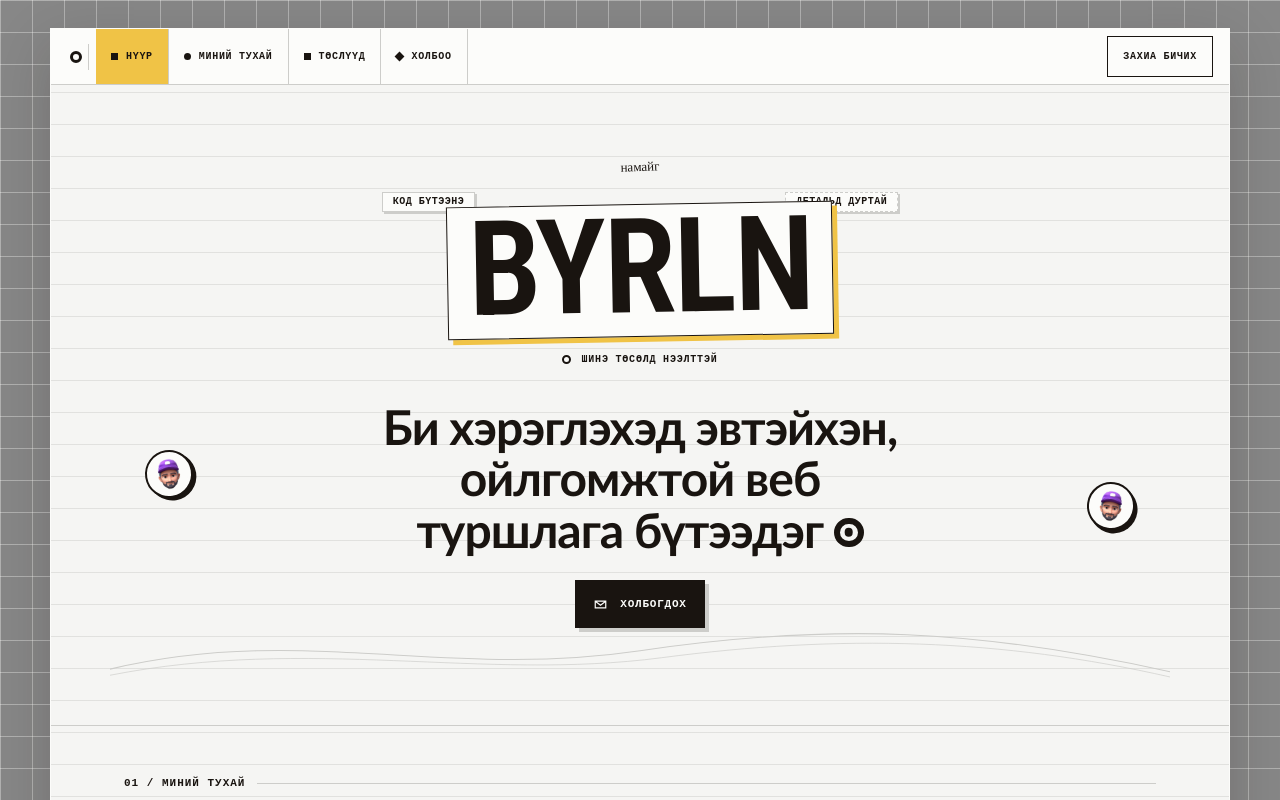
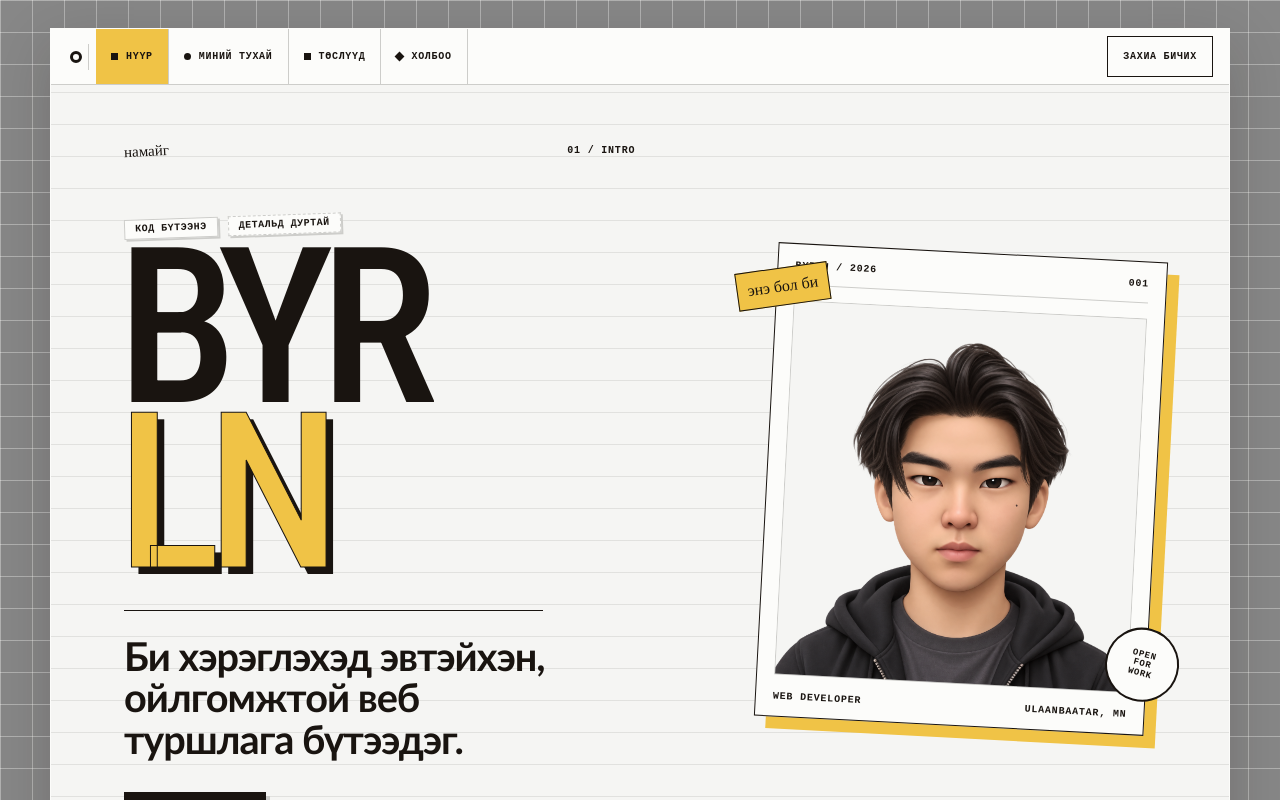
Before and after one commit to Byrln/Portfolio, a Next.js app: page / in a window 1280 px wide. Shown: the top 800 px of the page. Built offline with nearby package versions, Linux system fonts and the light colour scheme.

Commit message:
Redesign hero with personal avatar

```diff
--- a/src/app/globals.css
+++ b/src/app/globals.css
@@ -195,23 +195,50 @@ svg {
 }
 
 .hero {
-  min-height: 640px;
-  padding: 72px 0 94px;
+  min-height: 700px;
+  padding: 54px 0 26px;
   position: relative;
-  text-align: center;
+  overflow: hidden;
+}
+
+.hero-layout {
+  min-height: 570px;
+  display: grid;
+  grid-template-columns: minmax(0, 1.1fr) minmax(300px, .9fr);
+  gap: clamp(32px, 8vw, 130px);
+  align-items: center;
+}
+
+.hero-meta,
+.hero-footer,
+.portrait-topline,
+.hero-portrait figcaption {
+  display: flex;
+  justify-content: space-between;
+  align-items: center;
+  gap: 18px;
 }
 
 .hero-kicker {
-  margin: 0 0 14px;
-  font-size: 13px;
-  transform: rotate(-2deg);
+  margin: 0;
+  font-size: 15px;
+  transform: rotate(-3deg);
+}
+
+.hero-index,
+.hero-footer,
+.portrait-topline,
+.hero-portrait figcaption {
+  font: 600 10px/1 var(--font-mono);
+  letter-spacing: .08em;
+  text-transform: uppercase;
 }
 
 .hero-labels {
   display: flex;
-  justify-content: center;
-  gap: 310px;
-  margin-bottom: -8px;
+  gap: 10px;
+  margin: 48px 0 14px;
+  transform: rotate(-2deg);
 }
 
 .label-tape {
@@ -229,73 +256,144 @@ svg {
   border-style: dashed;
 }
 
-.nameplate {
-  width: fit-content;
-  margin: auto;
-  padding: 1px 20px 7px;
-  border: 1px solid var(--fg);
-  background: var(--surface);
-  transform: rotate(-1deg);
-  box-shadow: 5px 5px 0 var(--accent);
+.hero-copy h1 {
+  display: flex;
+  flex-direction: column;
+  width: min-content;
+  margin: 0;
+  font-family: var(--font-display);
+  font-size: clamp(110px, 17vw, 220px);
+  line-height: .76;
+  letter-spacing: -.065em;
+  text-transform: uppercase;
+  font-weight: 500;
+  transform: translateX(-7px);
 }
 
-.nameplate h1 {
-  margin: 0;
-  font-family: var(--font-display);
-  font-size: clamp(76px, 11vw, 132px);
-  line-height: 0.93;
-  letter-spacing: -0.02em;
-  text-transform: uppercase;
-  font-weight: 600;
+.hero-copy h1 span:last-child {
+  color: var(--accent);
+  -webkit-text-stroke: 1px var(--fg);
+  text-shadow: 7px 7px 0 var(--fg);
 }
 
-.status {
+.hero-rule {
+  width: min(490px, 82%);
+  height: 1px;
+  margin: 34px 0 24px;
+  background: var(--fg);
+}
+
+.hero-statement {
+  max-width: 530px;
+  margin: 0;
+  font-size: clamp(25px, 3.1vw, 42px);
+  line-height: 1.05;
+  letter-spacing: -.025em;
+  font-weight: 600;
+  text-wrap: balance;
+}
+
+.hero-actions {
+  display: flex;
+  align-items: center;
+  gap: 22px;
+  margin-top: 32px;
+}
+
+.hero-actions .primary-cta {
+  min-width: 142px;
+  justify-content: space-between;
+}
+
+.hero-scroll {
+  font: 600 10px/1 var(--font-mono);
+  letter-spacing: .06em;
+  text-transform: uppercase;
+}
+
+.hero-portrait-wrap {
+  position: relative;
+  width: min(100%, 390px);
+  justify-self: end;
+  transform: rotate(3deg);
+}
+
+.hero-portrait {
+  margin: 0;
+  padding: 17px 17px 14px;
+  background: var(--surface);
+  border: 1px solid var(--fg);
+  box-shadow: 12px 12px 0 var(--accent);
+}
+
+.portrait-topline {
+  padding-bottom: 13px;
+  border-bottom: 1px solid var(--border);
+}
+
+.hero-portrait img {
+  display: block;
+  width: 100%;
+  aspect-ratio: 1 / 1.06;
+  margin: 15px 0;
+  object-fit: contain;
+  object-position: center bottom;
+  background: var(--bg);
+  border: 1px solid var(--border);
+}
+
+.hero-portrait figcaption {
+  padding-top: 2px;
+}
+
+.portrait-note {
+  position: absolute;
+  top: 25px;
+  left: -40px;
+  z-index: 2;
+  padding: 5px 10px;
+  background: var(--accent);
+  border: 1px solid var(--fg);
+  transform: rotate(-11deg);
+}
+
+.portrait-stamp {
+  position: absolute;
+  right: -32px;
+  bottom: 34px;
+  display: grid;
+  width: 74px;
+  height: 74px;
+  place-items: center;
+  border: 2px solid var(--fg);
+  border-radius: 50%;
+  background: var(--surface);
+  font: 700 9px/1.05 var(--font-mono);
+  letter-spacing: .08em;
+  text-align: center;
+  transform: rotate(12deg);
+}
+
+.hero-footer {
+  padding-top: 17px;
+  border-top: 1px solid var(--border);
+  color: var(--muted);
+}
+
+.hero-footer .status {
   display: inline-flex;
   align-items: center;
   gap: 10px;
-  margin-top: 18px;
-  font: 600 10px/1 var(--font-mono);
-  letter-spacing: 0.08em;
+  margin: 0;
   text-transform: uppercase;
 }
 
-.status-dot {
+.hero-footer .status i {
   width: 9px;
   height: 9px;
   border: 2px solid var(--fg);
   border-radius: 50%;
   background: var(--surface);
-}
-
-.hero-statement {
-  max-width: 670px;
-  margin: 30px auto 24px;
-  font-size: clamp(30px, 4.2vw, 48px);
-  line-height: 1.08;
-  letter-spacing: -0.02em;
-  font-weight: 600;
-  text-wrap: balance;
-}
-
-.hero-statement .target {
-  display: inline-block;
-  width: 0.62em;
-  height: 0.62em;
-  border: 0.14em solid var(--fg);
-  border-radius: 50%;
-  position: relative;
-  vertical-align: 0.02em;
-}
-
-.hero-statement .target::after {
-  content: "";
-  width: 0.18em;
-  height: 0.18em;
-  background: var(--fg);
-  border-radius: 50%;
-  position: absolute;
-  inset: 50% auto auto 50%;
-  transform: translate(-50%, -50%);
 }
 
 .primary-cta {
@@ -323,45 +421,6 @@ svg {
 
 .primary-cta svg {
   width: 15px;
-}
-
-.orbit-avatar {
-  position: absolute;
-  width: 48px;
-  height: 48px;
-  border-radius: 50%;
-  background: var(--surface);
-  border: 2px solid var(--fg);
-  padding: 3px;
-  box-shadow: 3px 3px 0 var(--fg);
-}
-
-.orbit-avatar img {
-  width: 100%;
-  height: 100%;
-  object-fit: contain;
-  border-radius: 50%;
-  background: var(--surface);
-}
-
-.orbit-avatar.one {
-  left: 8%;
-  top: 57%;
-  transform: rotate(-9deg);
-}
-
-.orbit-avatar.two {
-  right: 8%;
-  top: 62%;
-  transform: rotate(8deg);
-}
-
-.scribble {
-  position: absolute;
-  inset: auto 5% 34px;
-  height: 70px;
-  width: 90%;
-  color: var(--border);
 }
 
 .about {
@@ -793,27 +852,26 @@ svg {
   }
 
   .hero {
-    min-height: 590px;
-    padding-top: 70px;
+    min-height: 0;
+    padding: 48px 0 24px;
   }
 
-  .hero-labels {
-    gap: 70px;
+  .hero-layout {
+    min-height: 0;
+    grid-template-columns: 1fr;
+    gap: 62px;
   }
 
-  .orbit-avatar {
-    width: 42px;
-    height: 42px;
+  .hero-portrait-wrap {
+    width: min(82vw, 360px);
+    justify-self: center;
   }
 
-  .orbit-avatar.one {
-    left: 5%;
-    top: 64%;
-  }
-
-  .orbit-avatar.two {
-    right: 5%;
-    top: 68%;
+  .hero-footer {
+    margin-top: 48px;
+    align-items: flex-start;
+    flex-direction: column;
+    gap: 12px;
   }
 
   .about-grid {
@@ -841,28 +899,30 @@ svg {
 
 @media (max-width: 560px) {
   .hero {
-    min-height: 610px;
-    padding-top: 64px;
+    padding-top: 36px;
   }
 
   .hero-labels {
-    gap: 12px;
+    margin-top: 38px;
+    flex-wrap: wrap;
   }
 
-  .nameplate {
-    padding-inline: 10px;
-  }
-
-  .nameplate h1 {
-    font-size: clamp(62px, 22vw, 100px);
+  .hero-copy h1 {
+    font-size: clamp(96px, 30vw, 150px);
   }
 
   .hero-statement {
     font-size: 29px;
   }
 
-  .orbit-avatar.two {
-    display: none;
+  .hero-actions {
+    align-items: flex-start;
+    flex-direction: column;
+    gap: 18px;
+  }
+
+  .portrait-note {
+    left: -10px;
   }
 
   .about {
--- a/src/portfolio/components/About.tsx
+++ b/src/portfolio/components/About.tsx
@@ -19,7 +19,7 @@ export default function About() {
             className="polaroid left avatar"
             data-od-id="about-portrait"
           >
-            <img src="/assets/avatar.png" alt="Byrln-ийн дүрслэл" />
+            <img src="/assets/avatar-byrln.png" alt="Byrln-ийн дүрслэл" />
             <small>Ulaanbaatar, MN</small>
           </figure>
           <div className="about-copy">
--- a/src/portfolio/components/Hero.tsx
+++ b/src/portfolio/components/Hero.tsx
@@ -1,64 +1,42 @@
 export default function Hero() {
   return (
     <section className="hero" id="home" data-od-id="hero-section">
-      <div className="container">
+      <div className="container hero-layout">
+        <div className="hero-copy">
+          <div className="hero-meta">
             <p className="hero-kicker hand">намайг</p>
+            <span className="hero-index">01 / INTRO</span>
+          </div>
           <div className="hero-labels" aria-hidden="true">
             <span className="label-tape">код бүтээнэ</span>
             <span className="label-tape highlight">детальд дуртай</span>
           </div>
-        <div className="nameplate">
-          <h1 data-od-id="hero-name">BYRLN</h1>
+          <h1 data-od-id="hero-name"><span>BYR</span><span>LN</span></h1>
+          <div className="hero-rule" aria-hidden="true" />
+          <p className="hero-statement" data-od-id="hero-headline">
+            Би хэрэглэхэд эвтэйхэн, ойлгомжтой веб туршлага бүтээдэг.
+          </p>
+          <div className="hero-actions">
+            <a className="primary-cta" href="mailto:contact.byrln@gmail.com" data-od-id="hero-contact-cta">
+              Холбогдох <span aria-hidden="true">↗</span>
+            </a>
+            <span className="hero-scroll">доош гүйлгэх ↓</span>
           </div>
-        <div className="status">
-          <span className="status-dot" aria-hidden="true" />
-          Шинэ төсөлд нээлттэй
         </div>
-        <p className="hero-statement" data-od-id="hero-headline">
-          Би хэрэглэхэд эвтэйхэн, ойлгомжтой веб туршлага бүтээдэг{" "}
-          <span className="target" aria-hidden="true" />
-        </p>
-        <a
-          className="primary-cta"
-          href="mailto:contact.byrln@gmail.com"
-          data-od-id="hero-contact-cta"
-        >
-          <svg viewBox="0 0 20 20" aria-hidden="true">
-            <path
-              d="M3 5.5h14v9H3zM3.5 6l6.5 5 6.5-5"
-              fill="none"
-              stroke="currentColor"
-              strokeWidth="1.6"
-            />
-          </svg>
-          Холбогдох
-        </a>
+        <div className="hero-portrait-wrap">
+          <span className="portrait-note hand">энэ бол би</span>
+          <figure className="hero-portrait">
+            <div className="portrait-topline"><span>BYRLN / 2026</span><span>001</span></div>
+            <img src="/assets/avatar-byrln.png" alt="Баяржавхлангийн хөрөг" />
+            <figcaption><span>Web developer</span><span>Ulaanbaatar, MN</span></figcaption>
+          </figure>
+          <div className="portrait-stamp" aria-hidden="true">OPEN<br />FOR<br />WORK</div>
         </div>
-      <div className="orbit-avatar one" aria-hidden="true">
-        <img src="/assets/avatar.png" alt="" />
       </div>
-      <div className="orbit-avatar two" aria-hidden="true">
-        <img src="/assets/avatar.png" alt="" />
+      <div className="hero-footer container">
+        <span>SOFTWARE / INTERFACE / DETAIL</span>
+        <span className="status"><i aria-hidden="true" /> Шинэ төсөлд нээлттэй</span>
       </div>
-      <svg
-        className="scribble"
-        viewBox="0 0 1000 80"
-        preserveAspectRatio="none"
-        aria-hidden="true"
-      >
-        <path
-          d="M0 55 C180 3 315 67 500 34 S820 10 1000 58"
-          fill="none"
-          stroke="currentColor"
-          strokeWidth="1.2"
-        />
-        <path
-          d="M0 62 C190 17 350 69 520 42 S840 20 1000 64"
-          fill="none"
-          stroke="currentColor"
-          strokeWidth=".7"
-        />
-      </svg>
     </section>
   );
 }
```
Also changed, not shown: src/portfolio/components/AboutPage.tsx (+1 -1 lines), public/assets/avatar-byrln.png (added). Lines whose indentation alone changed are shown as unchanged.
